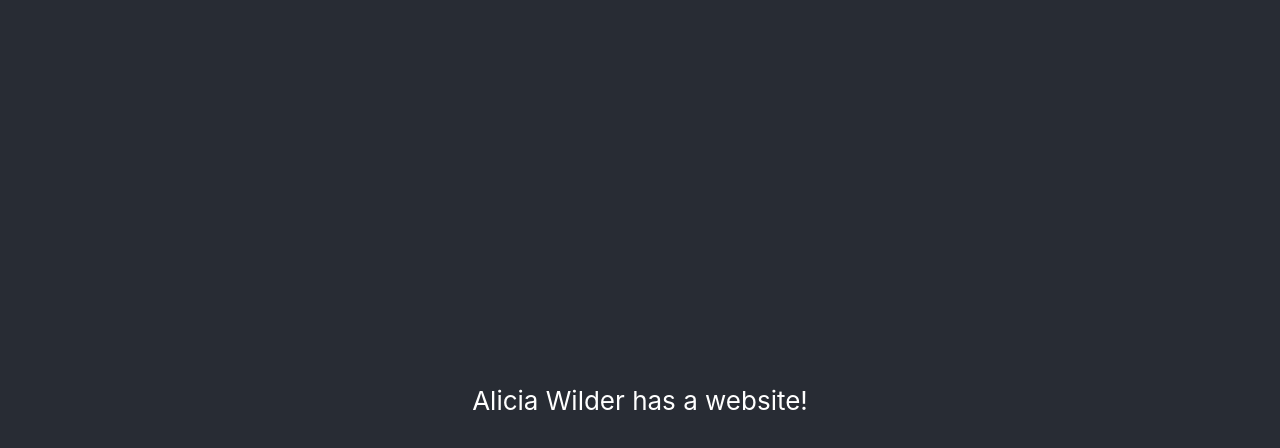
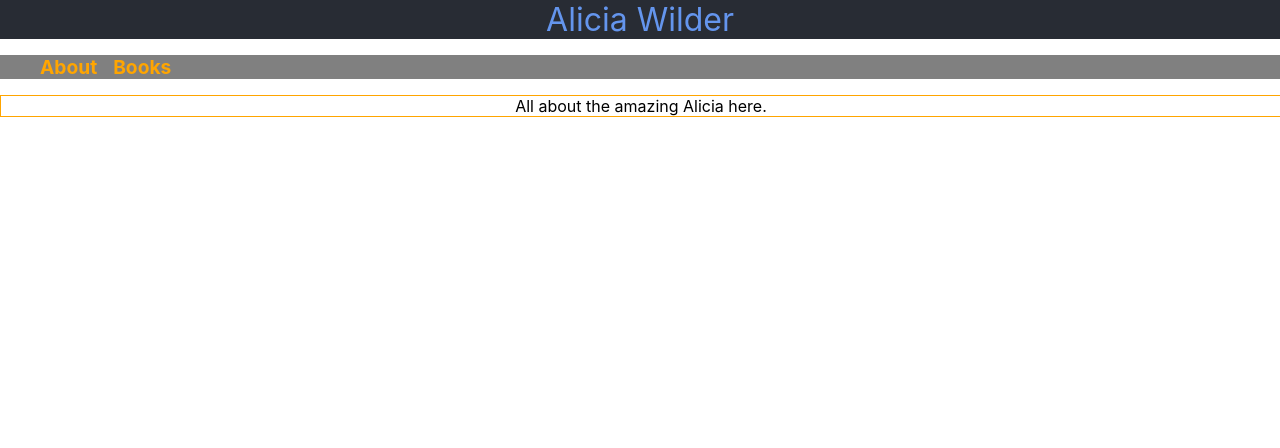
Before and after one commit to natalexx/AliciaWilder, a React (Create React App) app: page / in a window 1280 px wide. Shown: the top 448 px of the page. Built offline with nearby package versions, Linux system fonts and the light colour scheme.

Commit message:
doin stuff

```diff
--- a/src/App.css
+++ b/src/App.css
@@ -15,13 +15,21 @@
 
 .App-header {
   background-color: #282c34;
-  min-height: 100vh;
+  color: cornflowerblue;
   display: flex;
   flex-direction: column;
   align-items: center;
   justify-content: center;
   font-size: calc(10px + 2vmin);
-  color: white;
+  font-size:32px;
+
+}
+
+.app-menu {
+  background-color: gray;
+}
+.app-content {
+  background-color: olivedrab;
 }
 
 .App-link {
--- a/src/App.js
+++ b/src/App.js
@@ -1,12 +1,24 @@
 import React from 'react'
 import './App.css'
+import SiteMenu from './components/SiteMenu'
+import AboutPage from './components/AboutPage'
 
 function App () {
   return (
     <div className="App">
       <header className="App-header">
-        Alicia Wilder has a website!
+        Alicia Wilder
       </header>
+
+      <menu className='app-menu'>
+
+        <SiteMenu />
+      </menu>
+
+      <content className='app-content'>
+
+        <AboutPage />
+      </content>
     </div>
   )
 }
--- /dev/null
+++ b/src/assets/theme.css
@@ -0,0 +1,5 @@
+.content-wrapper {
+  border: 1px solid orange;
+  height: 100%;
+  width:100%;
+}
--- /dev/null
+++ b/src/components/AboutPage.js
@@ -0,0 +1,13 @@
+import React from 'react'
+import '../assets/theme.css'
+import './AboutPage.css'
+
+function AboutPage () {
+  return (
+    <div className='content-wrapper'>
+      All about the amazing Alicia here.
+    </div>
+  )
+}
+
+export default AboutPage
--- /dev/null
+++ b/src/components/SiteMenu.css
@@ -0,0 +1,18 @@
+
+.menu-wrapper {
+  display: flex;
+  gap: 1rem;
+}
+
+.menu-item {
+  color: orange;
+  cursor: pointer;
+  font-weight: bolder;
+  font-size: larger;
+
+}
+
+.menu-item:hover:after {
+  content: 'CLICK IT';
+  color: red;
+}
--- /dev/null
+++ b/src/components/SiteMenu.js
@@ -0,0 +1,17 @@
+import React from 'react'
+import './SiteMenu.css'
+
+function SiteMenu () {
+  const blah = (blah) => {
+    console.log(blah)
+  }
+
+  return (
+    <div className='menu-wrapper'>
+      <div className='menu-item' onClick={() => blah('About')}>About</div>
+      <div className='menu-item' onClick={() => blah('Books')}>Books</div>
+    </div>
+  )
+}
+
+export default SiteMenu
```
Also changed, not shown: src/index.js (+7 -7 lines), src/reportWebVitals.js (+8 -8 lines), src/components/AboutPage.css (added).
